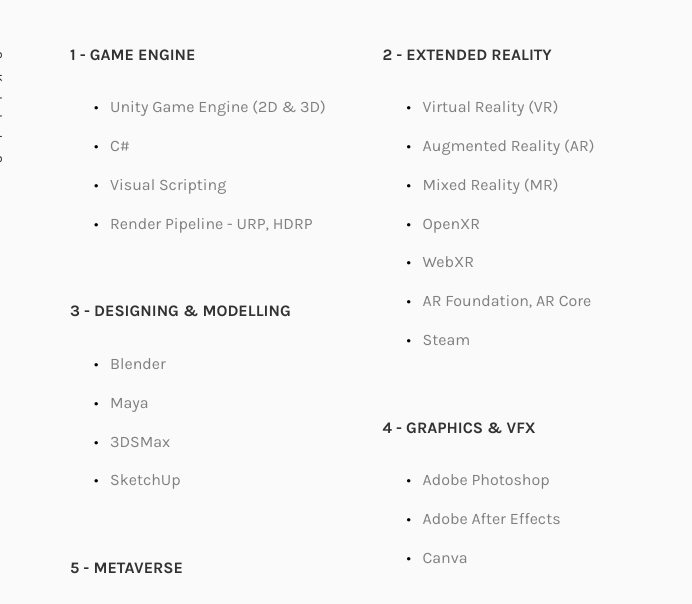
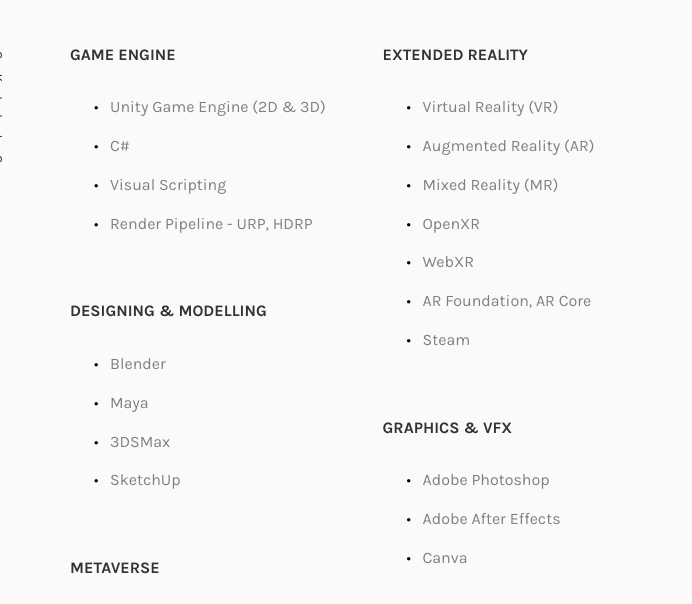
Before and after one commit to NirmalJ312000/Nirmal-Jeyavelraj, a plain HTML site: page index.html in a window 1280 px wide. Shown: the part 1248-1852 px from the top of the page, 0-692 px from the left. Drawn offline with nearby package versions, Linux system fonts and the light colour scheme; files whose address does not match are found by name; a web font is replaced by a local one.

Commit message:
Update index.html

```diff
--- a/index.html
+++ b/index.html
@@ -172,7 +172,7 @@
                     </div>
                     <div class="col-md-6">
                       <div class="services animate-box">
-                        <h3>1 - Game Engine</h3>
+                        <h3>Game Engine</h3>
                         <ul>
                           <li>Unity Game Engine (2D &amp; 3D)</li>
                           <li>C#</li>
@@ -181,7 +181,7 @@
                         </ul>
                       </div>
                       <div class="services animate-box">
-                        <h3>3 - Designing &amp; Modelling</h3>
+                        <h3>Designing &amp; Modelling</h3>
                         <ul>
                           <li>Blender</li>
                           <li>Maya</li>
@@ -190,7 +190,7 @@
                         </ul>
                       </div>
                       <div class="services animate-box">
-                        <h3>5 - Metaverse</h3>
+                        <h3>Metaverse</h3>
                         <ul>
                           <li>Photon Engine</li>
                         </ul>
@@ -198,7 +198,7 @@
                     </div>
                     <div class="col-md-6">
                       <div class="services animate-box">
-                        <h3>2 - Extended Reality</h3>
+                        <h3>Extended Reality</h3>
                         <ul>
                           <li>Virtual Reality (VR)</li>
                           <li>Augmented Reality (AR)</li>
@@ -210,7 +210,7 @@
                         </ul>
                       </div>
                       <div class="services animate-box">
-                        <h3>4 - Graphics &amp; VFX </h3>
+                        <h3>Graphics &amp; VFX </h3>
                         <ul>
                           <li>Adobe Photoshop</li>
                           <li>Adobe After Effects</li>
```
